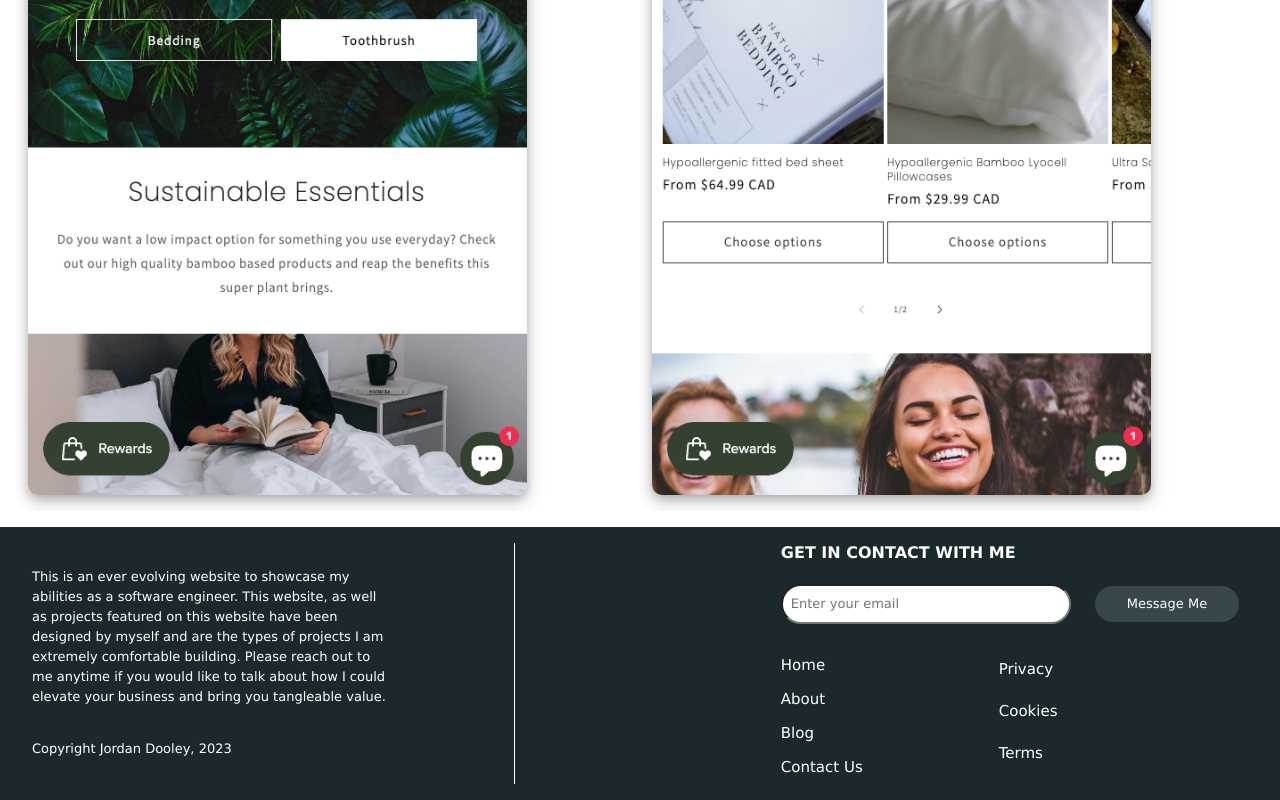
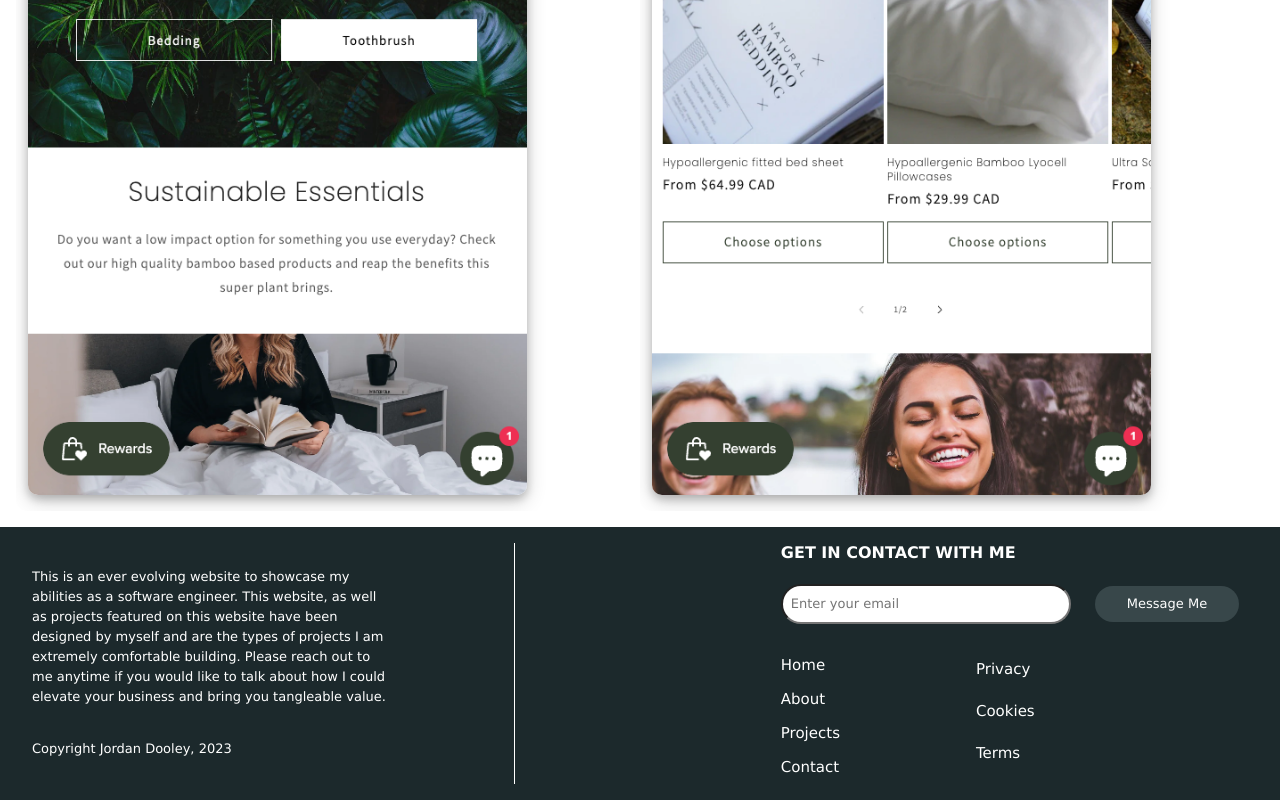
Before and after one commit to jaydools/portfolio, a React (Create React App) app: page / in a window 1280 px wide. Shown: the part 3899-4699 px from the top of the page. Built offline with nearby package versions, Linux system fonts and the light colour scheme.

Commit message:
going to merge with main as MVP

```diff
--- a/src/components/Footer/Footer.js
+++ b/src/components/Footer/Footer.js
@@ -45,10 +45,10 @@ export default function Footer() {
                                 About
                             </a>
                             <a href="" className="footer-right__content-left">
-                                Blog
+                                Projects
                             </a>
                             <a href="" className="footer-right__content-left">
-                                Contact Us
+                                Contact
                             </a>
                         </div>
                         <div className="footer__right-linksright">
```
